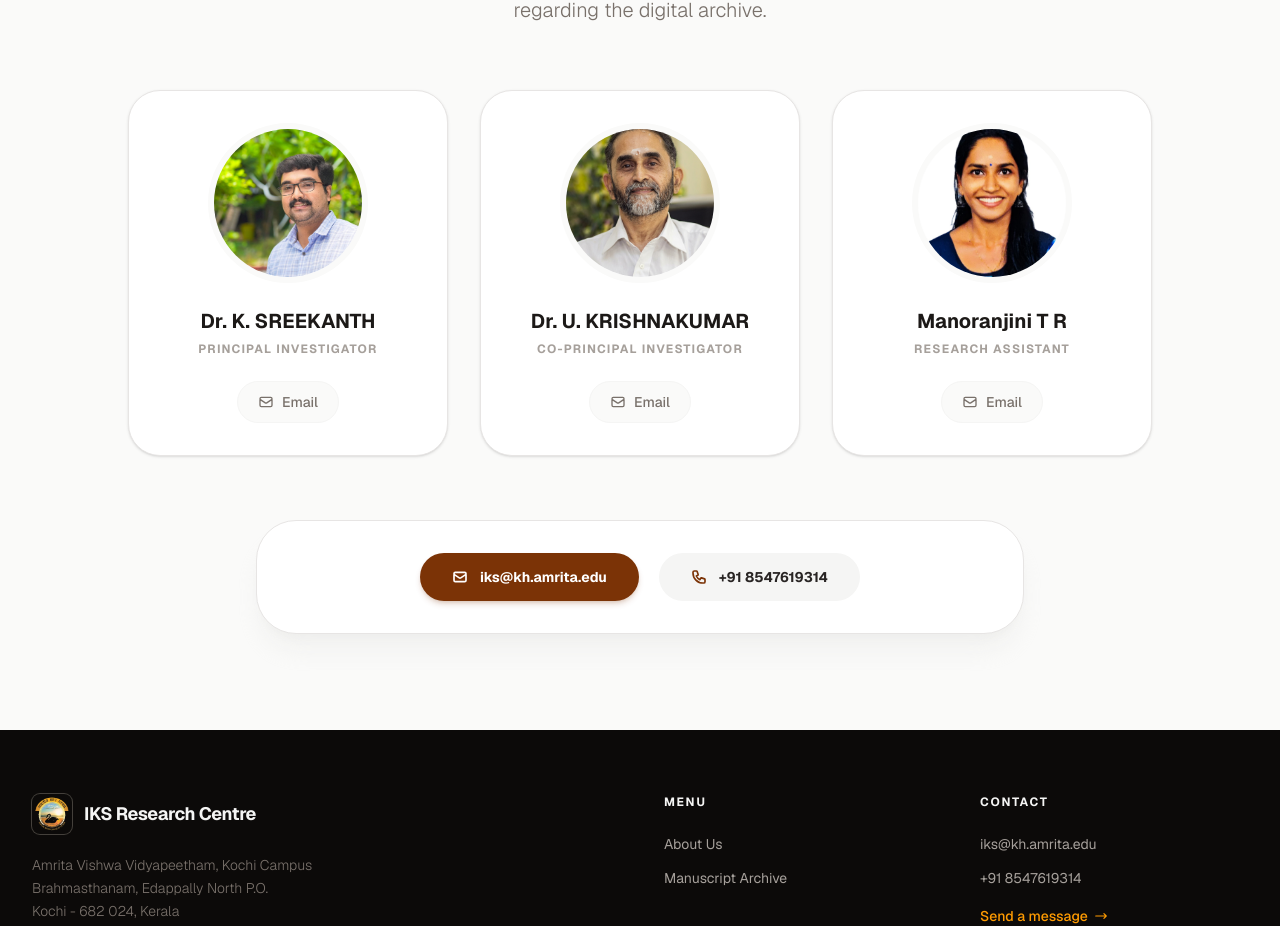
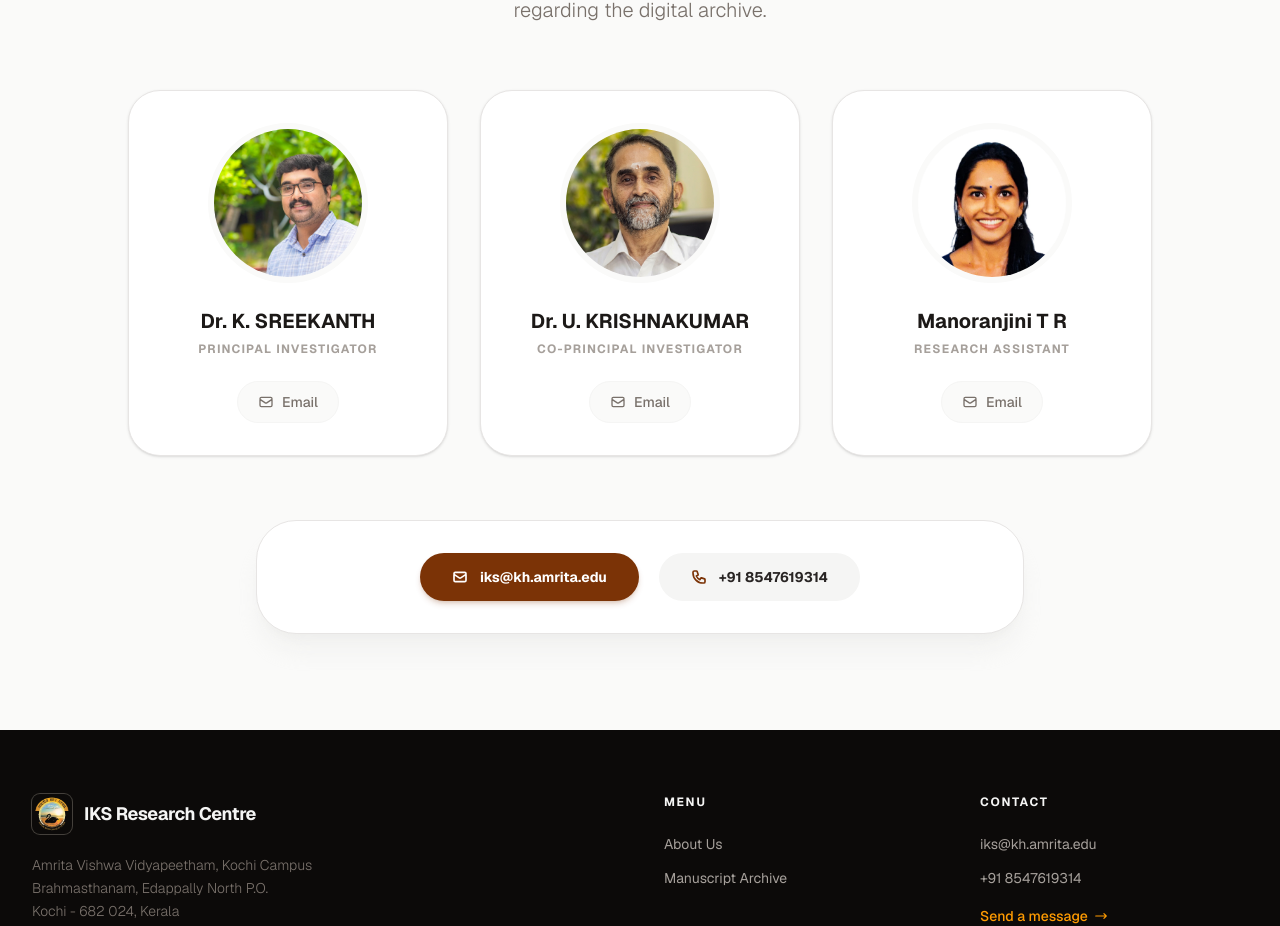
Before and after one commit to IKS-Amrita-Kochi-Campus/IKS-static, a Next.js app: page / in a window 1280 px wide. Shown: the part 4599-5525 px from the top of the page. Built offline with nearby package versions, Linux system fonts and the light colour scheme.

Commit message:
image fixed

```diff
--- a/src/app/page.tsx
+++ b/src/app/page.tsx
@@ -499,19 +499,22 @@ export default function HomePage() {
                                 name: "Dr. K. SREEKANTH",
                                 role: "Principal Investigator",
                                 email: "ksreekanth@kh.amrita.edu",
-                                image: "/assets/team/ksreekanth.jpg"
+                                image: "/assets/team/ksreekanth.jpg",
+                                align: "object-top"
                             },
                             {
                                 name: "Dr. U. KRISHNAKUMAR",
                                 role: "Co-Principal Investigator",
                                 email: "ukrishnakumar@kh.amrita.edu",
-                                image: "/assets/team/ukrishnakumar.png"
+                                image: "/assets/team/ukrishnakumar.png",
+                                align: "object-top"
                             },
                             {
                                 name: "Manoranjini T R",
                                 role: "Research Assistant",
                                 email: "trmanoranjini@kh.amrita.edu",
-                                image: "/assets/team/manoranjini.jpg"
+                                image: "/assets/team/manoranjini.jpg",
+                                align: "object-top"
                             }
                         ].map((member, i) => (
                             <div key={i} className="group flex flex-col items-center bg-white p-8 rounded-[2rem] border border-stone-200 hover:border-amber-300 hover:shadow-2xl hover:-translate-y-2 transition-all duration-500 text-center shadow-sm">
@@ -520,7 +523,7 @@ export default function HomePage() {
                                         src={member.image}
                                         alt={member.name}
                                         fill
-                                        className="object-cover group-hover:scale-110 transition-transform duration-700"
+                                        className={`object-cover ${member.align} group-hover:scale-110 transition-transform duration-700`}
                                     />
                                 </div>
                                 <h3 className="text-xl font-bold text-stone-900 mb-1.5 group-hover:text-amber-900 transition-colors">{member.name}</h3>
```
